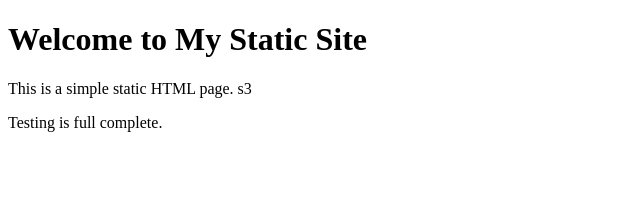
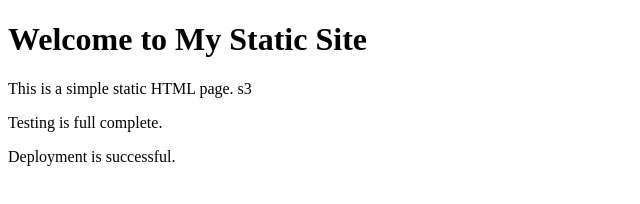
Before and after one commit to javedIqbal6618/s3-git-vscode-pratice, a plain HTML site: page index.html in a window 1280 px wide. Shown: the whole page, without its empty margins (0-640 px from the left). Drawn offline with Linux system fonts and the light colour scheme.

Commit message:
add new line update

```diff
--- a/index.html
+++ b/index.html
@@ -9,6 +9,7 @@
     <h1>Welcome to My Static Site</h1>
     <p>This is a simple static HTML page. s3</p>
     <p>Testing is full complete.</p>
+    <p>Deployment is successful.</p>
 
 </body>
 </html>
```
